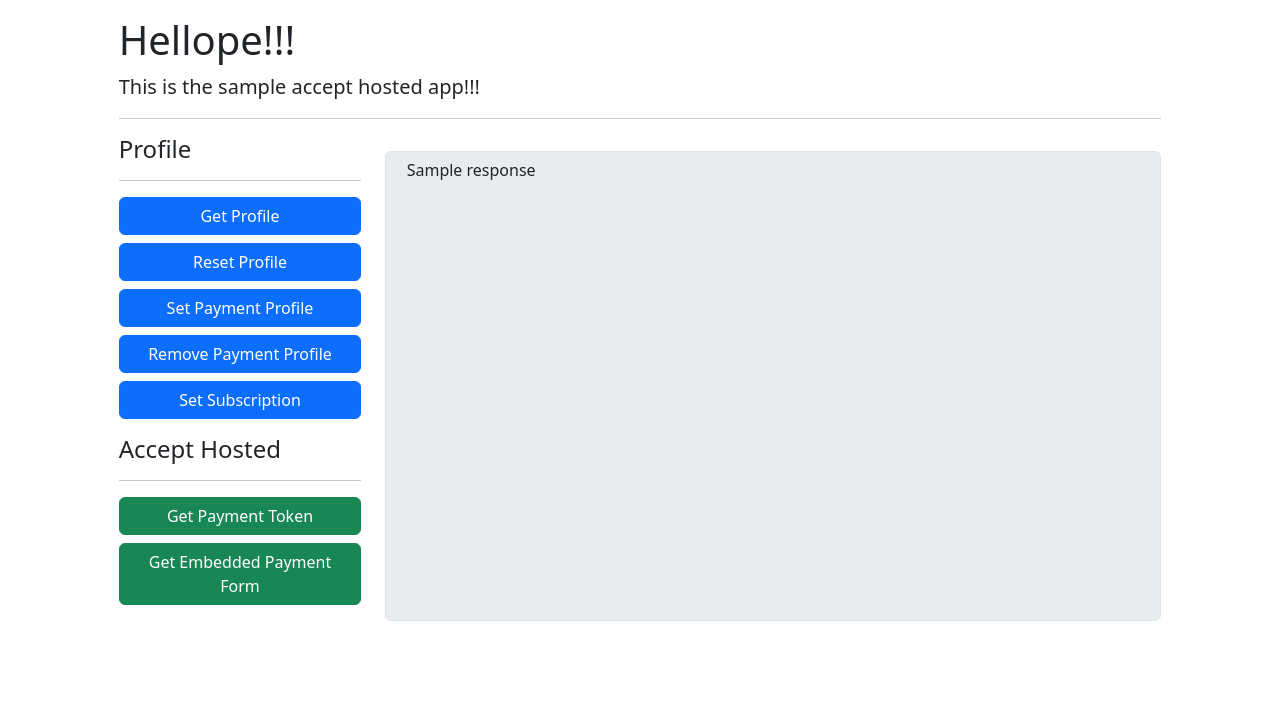
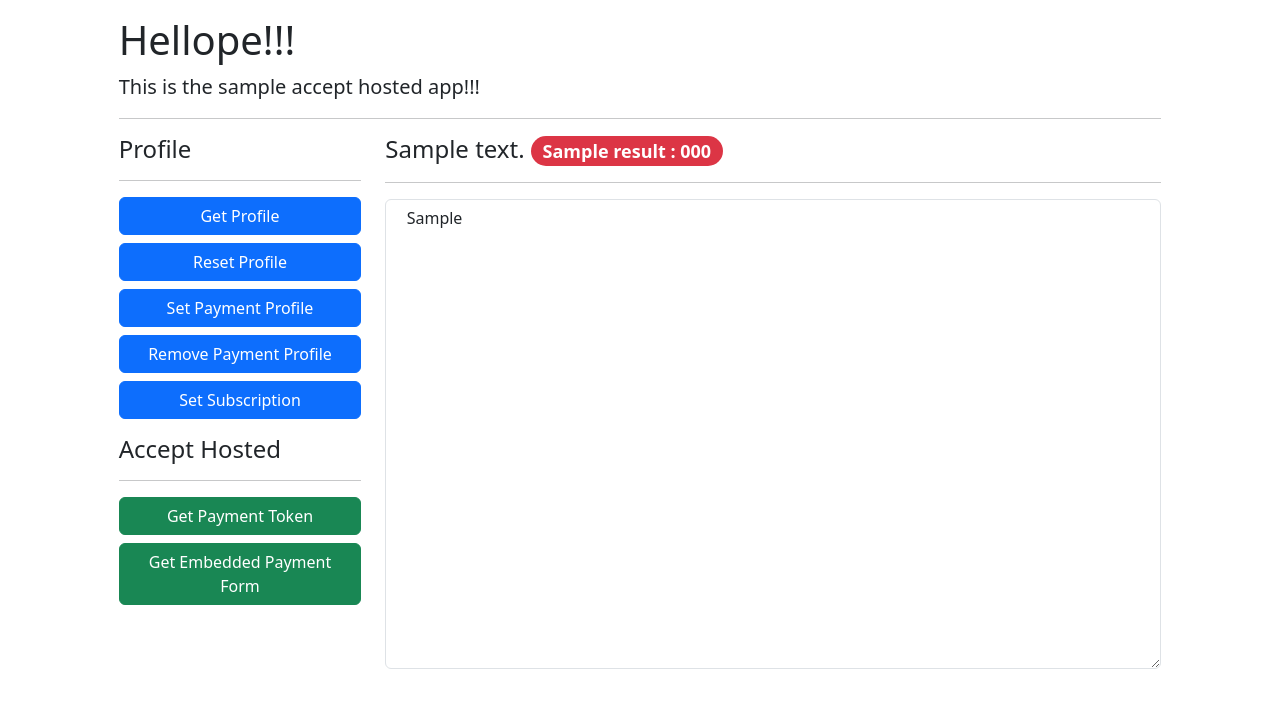
Before and after one commit to rlm8291/authorize_test, a Flask app: template templates/main.html in a window 1280 px wide. Shown: the top 708 px of the page. Run offline with Flask 3, Linux system fonts and the light colour scheme; the template is opened without the code that fills it: most values are stand-ins (such as "Sample title", 1, 10 or a date in 2020).

Commit message:
Update Initial Route  + Base Response Template

```diff
--- a/app.py
+++ b/app.py
@@ -1,6 +1,6 @@
+import json
 from flask import Flask, render_template
 from dotenv import dotenv_values
-
 from funcs import create_customer, find_customer, delete_customer, accept_host_page
 
 config = dotenv_values(".env")
@@ -10,10 +10,10 @@ profile = {"id": ""}
 
 app = Flask(__name__)
 
-
 @app.route("/")
 def hello_payment():
-    return render_template("main.html", response="Push any of the buttons to test a route")
+    new_customer = create_customer()
+    return render_template("main.html", response=new_customer)
 
 
 @app.route("/create")
--- a/templates/main.html
+++ b/templates/main.html
@@ -20,9 +20,10 @@
 		<main class="container-fluid py-3">
 			<section class="row">
 				<div class="col"></div>
+
 				<div class="col-lg-10">
 					{% include 'hellope.html' %}
-		    <div class='row my-3'>
+					<div class='row'>
 						<div class='col-3'>
 							{% include 'actions.html' %}
 						</div>
@@ -31,6 +32,7 @@
 						</div>
 					</div>
 				</div>
+
 				<div class="col"></div>
 			</section>
 		</main>
--- a/templates/response.html
+++ b/templates/response.html
@@ -1,3 +1,9 @@
-<textarea class="form-control my-3" placeholder="Leave a comment here" id="response_text" style="height: 100%; resize: none" disabled>
-  {{ response }}
+{% if response["result"] != "Ok" %}
+  <h4>{{ response["message"] }} <span class="badge rounded-pill text-bg-danger">{{ response["result"] }} : {{ response["code"] }}</span></h4>
+{% else %}
+  <h4>{{ response["message"] }} <span class="badge rounded-pill text-bg-success">{{ response["result"] }} : {{ response["code"] }}</span></h4>
+{% endif %}
+<hr>
+<textarea class="form-control" placeholder="Leave a comment here" id="floatingTextarea2" style="height: 100%">
+  {{ response["xml_string"] }}
 </textarea>
```
Also changed, not shown: funcs.py (+17 -5 lines). Lines whose indentation alone changed are shown as unchanged.
